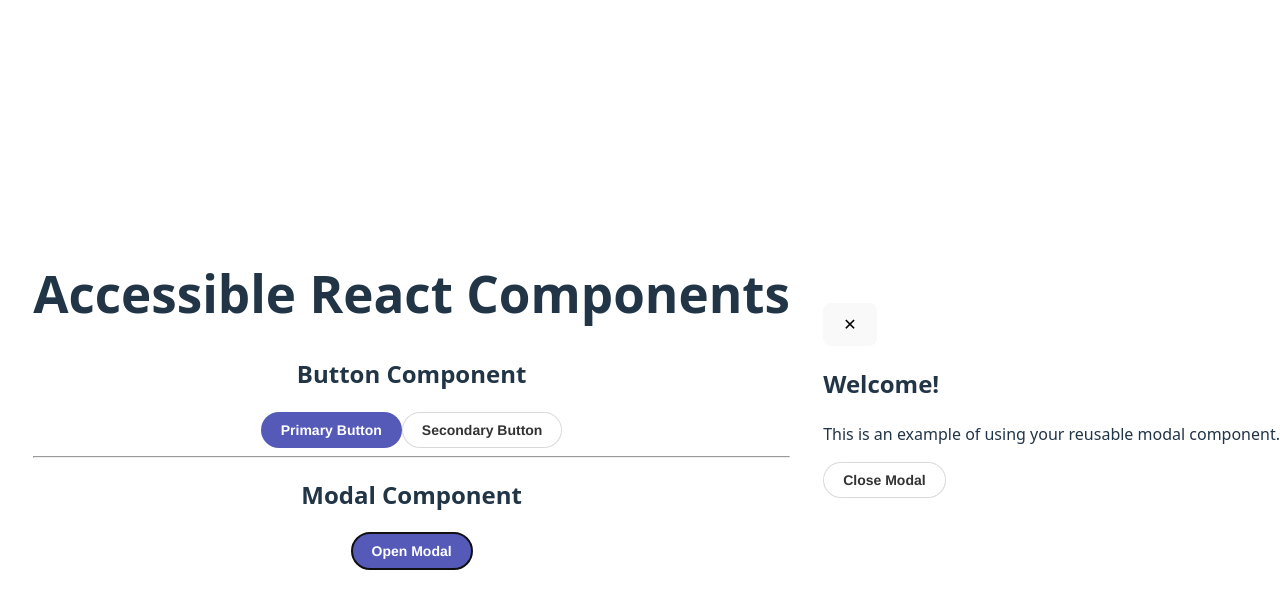
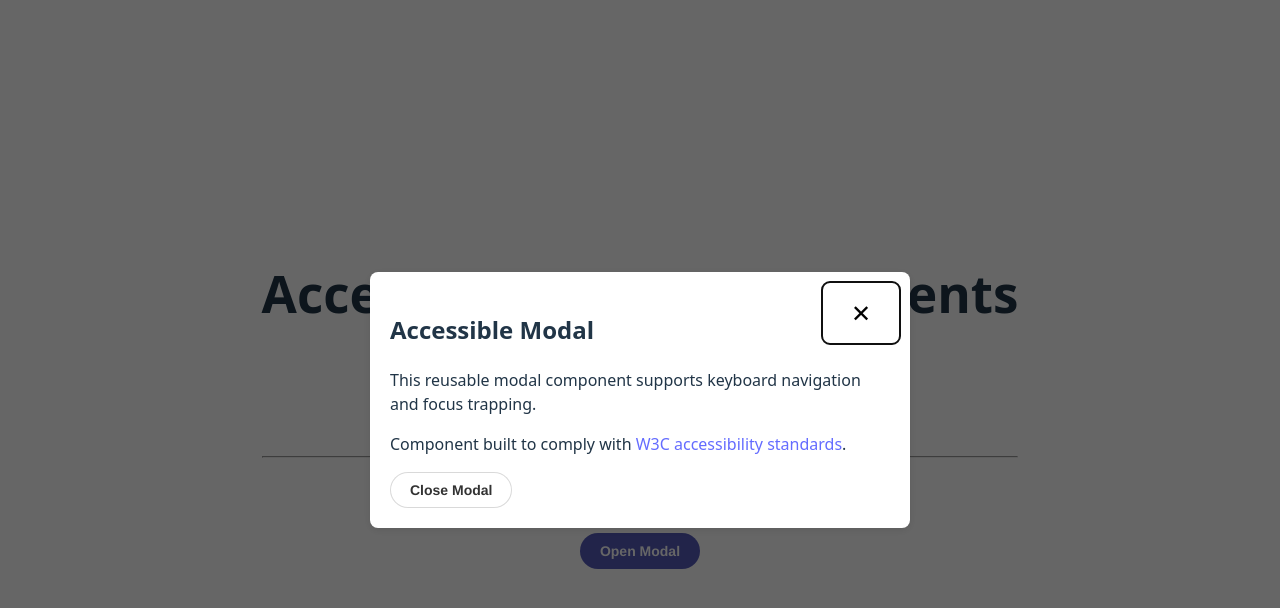
Before and after one commit to ejones29/accessible-react-components, a React (Vite) app: page / in a window 1280 px wide. Both pictures are taken after a click on the button "Open Modal". Shown: the top 608 px of the page. Built offline with nearby package versions, Linux system fonts and the light colour scheme.

Commit message:
adds keyboard navigation and focus trapping plus improved styling to Modal component

```diff
--- a/index.html
+++ b/index.html
@@ -7,7 +7,6 @@
     <title>accessible-react-components</title>
   </head>
   <body>
-    <div id="modal"></div>
     <div id="root"></div>
     <script type="module" src="/src/main.tsx"></script>
   </body>
--- a/package.json
+++ b/package.json
@@ -13,7 +13,8 @@
   },
   "dependencies": {
     "react": "^19.2.0",
-    "react-dom": "^19.2.0"
+    "react-dom": "^19.2.0",
+    "react-focus-lock": "^2.13.6"
   },
   "devDependencies": {
     "@chromatic-com/storybook": "^4.1.3",
--- a/src/App.tsx
+++ b/src/App.tsx
@@ -1,10 +1,12 @@
-import {useState} from 'react';
+
 import './App.css';
 import Modal from './components/Modal/Modal';
 import { Button } from './components/Button/Button';
+import {useModal} from './hooks/useModal';
 
 function App() {
-    const [isModalOpen, setIsModalOpen] = useState(false);
+  const { isOpen, toggleModal } = useModal();
+
   return (
     <>
       <div>
@@ -22,21 +24,19 @@ function App() {
         {/* Modal */}
         <div>
           <h2>Modal Component</h2>
-          <Button primary={true} label="Open Modal" onClick={() => setIsModalOpen(true)} />
+          <Button primary={true} label="Open Modal" onClick={toggleModal} />
           <Modal
-            isOpen={isModalOpen}
-            onClose={() => setIsModalOpen(false)}
+            isOpen={isOpen}
+            onClose={toggleModal}
+            title="Accessible Modal"
+            description="This reusable modal component supports keyboard navigation and focus trapping."
           >
-          <h2 className="text-xl font-semibold mb-3">Welcome!</h2>
-          <p className="mb-4">
-            This is an example of using your reusable modal component.
-          </p>
-
-          <Button
-            onClick={() => setIsModalOpen(false)}
-            label="Close Modal"
-          >
-          </Button>
+            <p>Component built to comply with <a href="https://www.w3.org/WAI/standards-guidelines/wcag/" target="_blank" rel="noopener noreferrer">W3C accessibility standards</a>.</p>
+            <Button
+              onClick={toggleModal}
+              label="Close Modal"
+            >
+            </Button>
           </Modal>
         </div>
        </div>
--- a/src/components/Modal/Modal.tsx
+++ b/src/components/Modal/Modal.tsx
@@ -1,22 +1,40 @@
-import { useEffect, useRef, useCallback } from "react";
+
+/*
+Accessible Modal Component Requirements:
+- the element that will be our modal container needs to have role of dialog
+- the modal container needs to have aria-modal set to true
+- the modal container needs to have either aria-labelledby or aria-label
+- clicking outside the modal (or backdrop) will close the modal
+- keyboard interaction where:
+    - Esc key closes the modal
+    - pressing Shift moves the focus to the next tabbable element inside the modal
+    - pressing Shift + Tab moves the focus to the previous tabbable element
+- when open, interaction outside the modal should not be possible, such as scrolling
+- focus should be trapped inside the modal
+*/
+
+import { useEffect, useCallback } from "react";
 import { createPortal } from "react-dom";
-
+import './Modal.css';
+import FocusLock from 'react-focus-lock';
 export interface ModalProps {
-  isOpen?: boolean;
-  onClose?: () => void;
-  children: React.ReactNode;
+  isOpen: boolean;
+  onClose: () => void;
+  children?: React.ReactNode;
   title?: string;
+  description?: string;
 }
 
-export const Modal = ({ isOpen, onClose, children, title }: ModalProps) => {
-// Close on ESC
+export const Modal = ({ isOpen, onClose, children, title, description }: ModalProps) => {
+  // Close on ESC Keydown
   const handleKeyDown = useCallback(
     (e: KeyboardEvent) => {
-      if (e.key === "Escape") onClose();
+      if (e.key === "Escape" || e.keyCode === 27 && isOpen) onClose();
     },
-    [onClose]
+    [onClose, isOpen]
   );
 
+  // Disable Scrolling and Attach Keydown Listener
   useEffect(() => {
     if (isOpen) {
       document.addEventListener("keydown", handleKeyDown);
@@ -25,24 +43,29 @@ export const Modal = ({ isOpen, onClose, children, title }: ModalProps) => {
       document.body.style.overflow = "";
     }
 
-    return () => document.removeEventListener("keydown", handleKeyDown);
+    // Cleanup - Remove Listener and Enable Scrolling and avoid memory leaks
+    return () => {
+      document.removeEventListener("keydown", handleKeyDown);
+      document.body.style.overflow = "";
+    };
   }, [isOpen, handleKeyDown]);
 
   if (!isOpen) return null;
 
 
-
   return createPortal(
+    <FocusLock>
       <div
-      className="fixed inset-0 z-50 flex items-center justify-center"
+        className="modal-backdrop"
+        onClick={onClose}
+      >
+        <div
+          className="modal-content"
           aria-modal="true"
           role="dialog"
-    >
-      {/* Modal content */}
-      <div
-        className="relative z-10 w-11/12 max-w-lg rounded bg-white p-6 shadow-lg"
-        role="document"
           aria-labelledby={title ? "modal-title" : undefined}
+          aria-describedby={description ? "modal-description" : undefined}
+          tabIndex={-1}
         >
           {title && (
             <h2 id="modal-title" className="mb-4 text-xl font-bold">
@@ -50,18 +73,25 @@ export const Modal = ({ isOpen, onClose, children, title }: ModalProps) => {
             </h2>
           )}
 
+          {description && (
+            <p id="modal-description" className="mb-4 text-gray-700">
+              {description}
+            </p>
+          )}
+
           <button
             onClick={onClose}
             aria-label="Close modal"
-            className="absolute right-4 top-4 text-gray-500 hover:text-black"
+            className="modal-close-btn absolute right-4 top-4 text-gray-500 hover:text-black"
           >
             ✕
           </button>
 
+          {children}
 
-        {children}
         </div>
-    </div>,
+      </div>
+      </FocusLock>,
     document.body
   );
 };
--- /dev/null
+++ b/src/components/Modal/modal.css
@@ -0,0 +1,32 @@
+.modal-backdrop {
+  background-color: rgba(0, 0, 0, 0.6);
+  position: fixed;
+  left: 0;
+  right: 0;
+  bottom: 0;
+  top: 0;
+  z-index: 10;
+  display: flex;
+  justify-content: center;
+  align-items: center;
+}
+
+.modal-content {
+  background-color: #fff;
+  border-radius: 8px;
+  padding: 20px;
+  box-shadow: 0 2px 10px rgba(0, 0, 0, 0.1);
+  max-width: 500px;
+  width: 90%;
+  position: relative;
+}
+
+.modal-close-btn {
+  position: absolute;
+  top: 10px;
+  right: 10px;
+  background: none;
+  border: none;
+  font-size: 1.5rem;
+  cursor: pointer;
+}
--- /dev/null
+++ b/src/hooks/useModal.tsx
@@ -0,0 +1,10 @@
+import { useState } from 'react';
+
+export const useModal = () => {
+	const [isOpen, setIsOpen] = useState<boolean>(false);
+	const toggleModal= () => setIsOpen(!isOpen);
+	return {
+		isOpen,
+		toggleModal,
+	};
+};
```
Also changed, not shown: 1 other file (tests, documents, lock files or other folders). Lines whose indentation alone changed are shown as unchanged.
